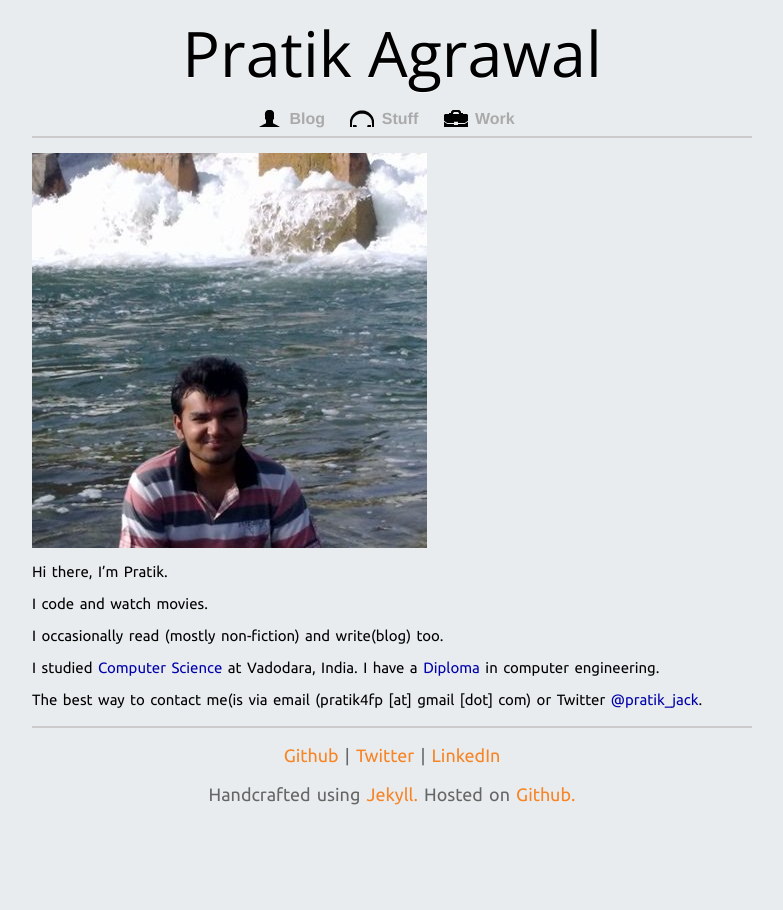
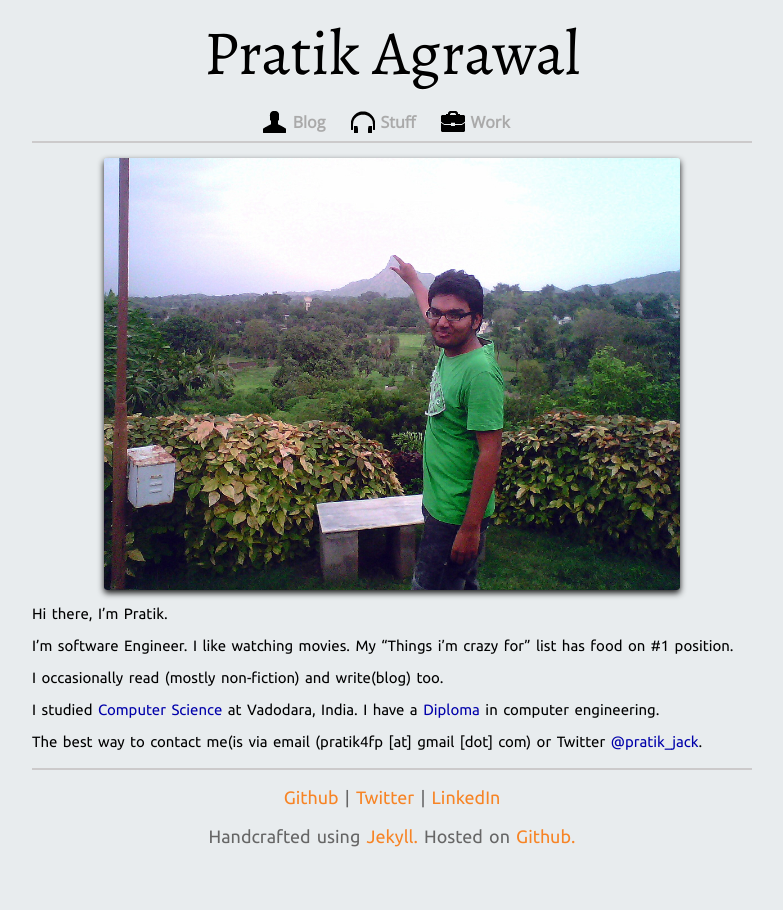
Before and after one commit to pratik98/pratik98.github.com, a Jekyll site: the page built from index.md, in a window 1280 px wide. Shown: the whole page, without its empty margins (248-1031 px from the left). Built offline with Jekyll 4.4.1, drawn with Linux system fonts in a browser that asks for light colours; nearby versions of some CDN libraries; some web fonts are replaced.

Commit message:
made images responsive

```diff
--- a/_layouts/default.html
+++ b/_layouts/default.html
@@ -17,12 +17,11 @@
 		<!--normalize css-->
 		  <link rel="stylesheet" href="css/normalize.css">
 
-<link href='http://fonts.googleapis.com/css?family=Ubuntu:400,700' rel='stylesheet' type='text/css'>
+<link rel="icon" href="/favicon.ico" type="image/x-icon">
+   <link href='http://fonts.googleapis.com/css?family=Ubuntu:400,700' rel='stylesheet' type='text/css'>
+	<link type="text/css" rel="stylesheet" href="http://fonts.googleapis.com/css?family=Open+Sans:400,300"></link>
+	<link type="text/css" rel="stylesheet" href="http://fonts.googleapis.com/css?family=Alegreya"></link>
 
-<link rel="icon" href="/favicon.ico" type="image/x-icon">
-    <link type="text/css" rel="stylesheet" href="http://fonts.googleapis.com/css?family=Mate+SC|Oxygen"></link>
-	<link type="text/css" rel="stylesheet" href="http://fonts.googleapis.com/css?family=Open+Sans:400,300"></link>
-	<link type="text/css" rel="stylesheet" href="http://fonts.googleapis.com/css?family=Balthazar"></link>
         <!-- Custom CSS -->
         <link rel="stylesheet" href="/css/main.css">
 
--- a/css/main.css
+++ b/css/main.css
@@ -27,8 +27,8 @@ h1 { margin-bottom: 1em; }
 p { margin: 1em 0; }
 
 a         { color: #00a; text-decoration:none;}
-a:hover   { color: #000; }
-a:visited { color: #a0a; }
+a:hover   { color: #a0a; }
+
 
 table {
   font-size: inherit;
@@ -95,16 +95,14 @@ border-bottom: 2px solid #CCCACB;
 }
 
 .site .header h1.title {
- /* display: block;
-  margin-left: 3em;*/
   text-align:center;
 }
 
 .site .header h1.title a {
 color:#000;
-font-family: 'Open Sans',serif;
+font-family: Alegreya,'Open Sans',serif;
 font-weight: 300;
-font-size: 4.2em;
+font-size: 2.2em;
 letter-spacing: 0px;
 text-align: center;
 cursor: default;
@@ -130,6 +128,7 @@ text-align: center;
   margin-right: 1em;
   margin-left: 0.3em;
   text-align: center;
+  font-family: "Open sans";
 }
 .icon-user{
 	background:url("../images/user.png") no-repeat;
@@ -156,9 +155,37 @@ text-align: center;
  word-spacing:2px;
  }
 .site .defstyle p img{
-text-align:center;
+width:100%;
+border-radius: 3px;
+box-shadow: 0 3px 6px rgba(0,0,0,0.9);
 }
+@media screen and (orientation: landscape) {
+ .site .defstyle p  img { max-width: 80%;
+ position:relative;
 
+ }
+ .site .defstyle p  img:empty
+{
+	top: 50%;
+	left: 50%;
+	-webkit-transform: translate(-50%, -0%);
+	-moz-transform: translate(-50%, -0%);
+	-ms-transform: translate(-50%, -0%);
+	-o-transform: translate(-50%, -0%);
+	transform: translate(-50%, -0%);
+}
+ .site .header h1.title a {
+color:#000;
+font-family:Alegreya, 'Open Sans',serif;
+font-weight: 300;
+font-size: 4.2em;
+letter-spacing: 0px;
+text-align: center;
+cursor: default;
+text-shadow: 0px 1px 0px rgba(255, 255, 255, 0.75);
+margin-bottom: 8px;
+}
+}
 .site .footer {
   font-size: 120%;
   color: #666;
@@ -275,10 +302,7 @@ background-position-y: -17px;
 	-moz-box-shadow: 0 0 20px rgba(0, 0, 0, .8);
 	}
 
-.cols{
-	/*float:left;
-	margin-bottom:2em;*/
-    }
+
 .row{
 	width:inherit;
 	margin-bottom:0.7em;
@@ -506,6 +530,7 @@ and (max-device-width : 480px) {
 
     img {
         max-width: 100% !important;
+
     }
 
     @page {
@@ -524,13 +549,3 @@ and (max-device-width : 480px) {
         page-break-after: avoid;
     }
 }
-.defstyle
-{
-
-/*font-size:120%;
-text-align:center;*/
-}
-
-.defstyle p img{
- text-align:center;
-}
--- a/index.md
+++ b/index.md
@@ -3,11 +3,13 @@ layout: default
 title:  "Pratik Agrawal"
 ---
 
-![me](images/web.jpg)
+![me](images/propic.jpg)
+
+
 
 Hi there, I'm Pratik.
 
-I code and watch movies.
+I'm software Engineer. I like watching movies. My "Things i'm crazy for" list has food on #1 position.
 
 I occasionally read (mostly non-fiction) and write(blog) too.
 
```
Also changed, not shown: motivation.md (+1 -1 lines), images/DP.jpg (deleted), images/propic.jpg (added), images/web.jpg (deleted).
